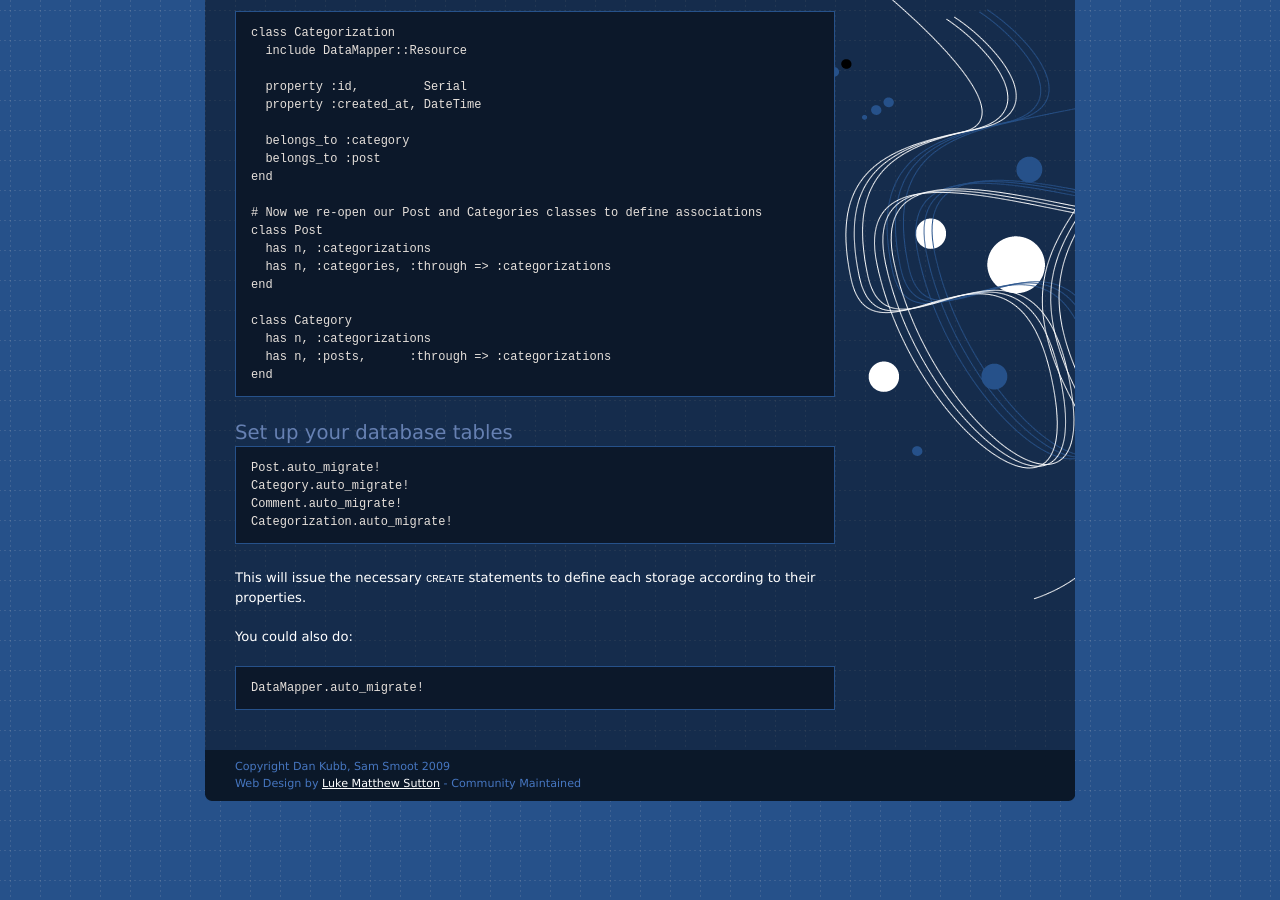
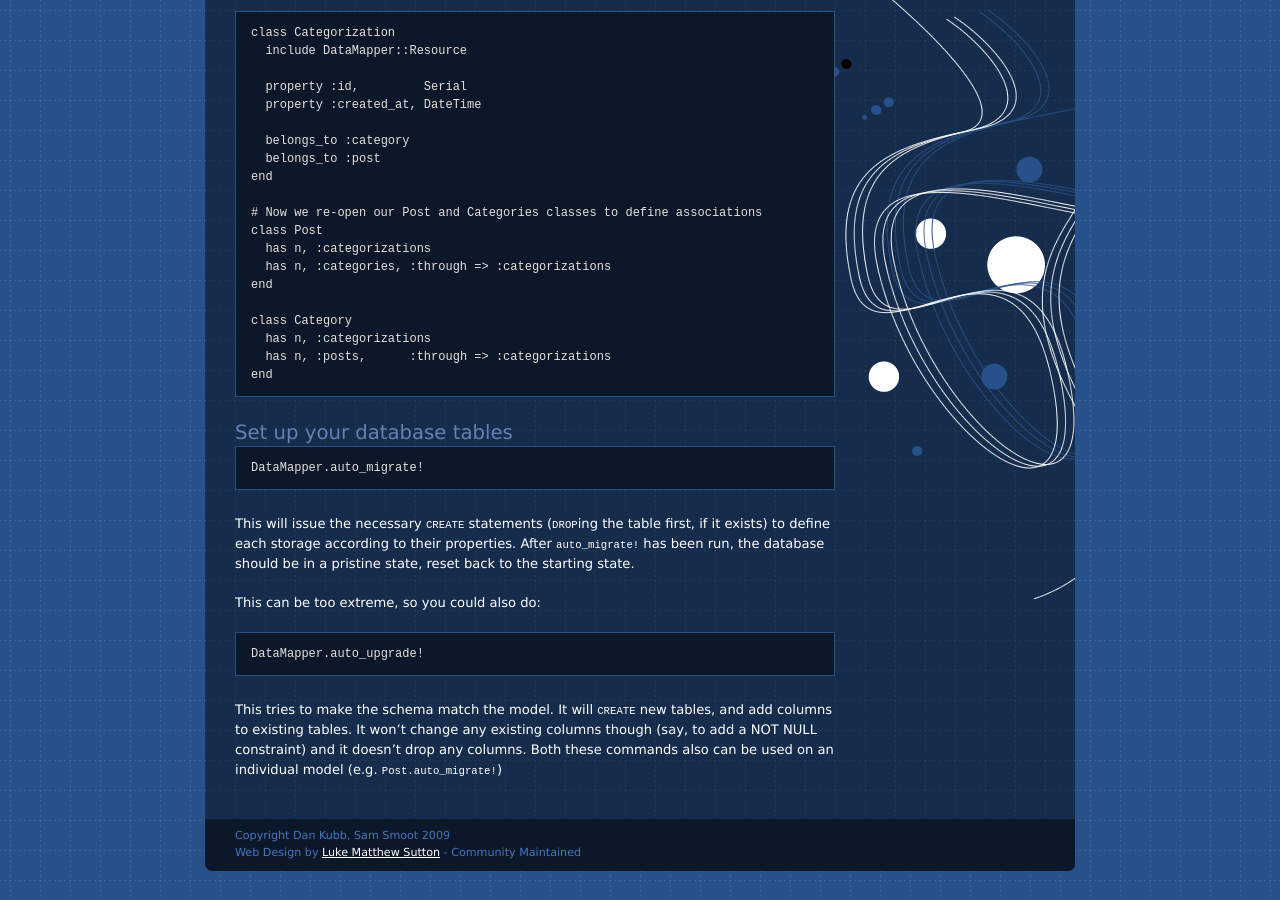
Before and after one commit to datamapper/datamapper.github.com, a Jekyll site: the page built from getting-started.markdown, in a window 1280 px wide and 900 px high, scrolled down 2209 px. Built offline with Jekyll 4.4.1, drawn with Linux system fonts in a browser that asks for light colours.

Commit message:
Make destructive nature of auto_migrate! clearer

```diff
--- a/getting-started.markdown
+++ b/getting-started.markdown
@@ -159,19 +159,23 @@ Set up your database tables
 ---------------------------
 
 {% highlight ruby %}
-Post.auto_migrate!
-Category.auto_migrate!
-Comment.auto_migrate!
-Categorization.auto_migrate!
-{% endhighlight %}
-
-This will issue the necessary `CREATE` statements to define each storage according
-to their properties.
-
-You could also do:
-
-{% highlight ruby %}
 DataMapper.auto_migrate!
 {% endhighlight %}
 
+This will issue the necessary `CREATE` statements (`DROP`ing the table first, if
+it exists) to define each storage according to their properties. After
+`auto_migrate!` has been run, the database should be in a pristine state, reset
+back to the starting state.
+
+This can be too extreme, so you could also do:
+
+{% highlight ruby %}
+DataMapper.auto_upgrade!
+{% endhighlight %}
+
+This tries to make the schema match the model.  It will `CREATE` new tables, and
+add columns to existing tables.  It won't change any existing columns though
+(say, to add a NOT NULL constraint) and it doesn't drop any columns.  Both these commands
+also can be used on an individual model (e.g. `Post.auto_migrate!`)
+
 [DataMapper_Resource]:http://www.yardoc.org/docs/datamapper-dm-core/DataMapper/Resource
```
